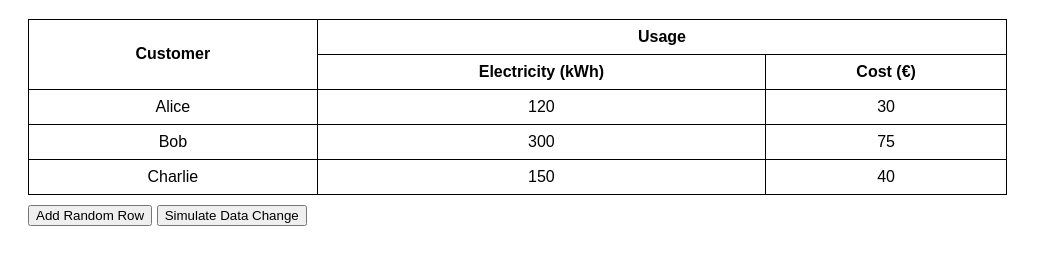
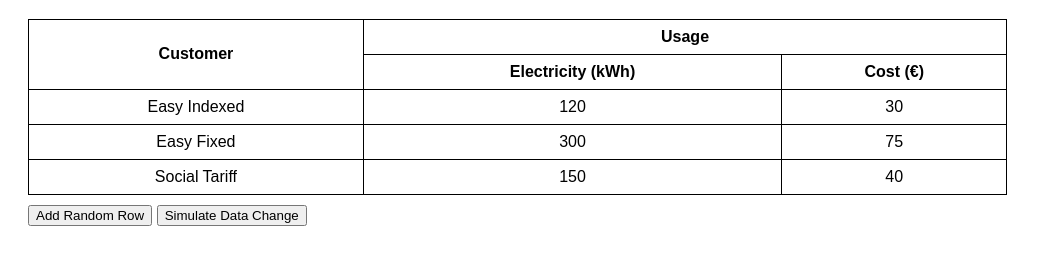
Before and after one commit to vinamra763-coder/copilot-test-site, a plain HTML site: page index.html in a window 1280 px wide. Shown: the part 89-354 px from the top of the page, without its empty margins (0-1042 px from the left). Drawn offline with Linux system fonts and the light colour scheme.

Commit message:
Update index.html

```diff
--- a/index.html
+++ b/index.html
@@ -27,9 +27,9 @@
   </thead>
 
   <tbody id="dataTable">
-    <tr><td>Alice</td><td>120</td><td>30</td></tr>
-    <tr><td>Bob</td><td>300</td><td>75</td></tr>
-    <tr><td>Charlie</td><td>150</td><td>40</td></tr>
+    <tr><td>Easy Indexed</td><td>120</td><td>30</td></tr>
+    <tr><td>Easy Fixed</td><td>300</td><td>75</td></tr>
+    <tr><td>Social Tariff</td><td>150</td><td>40</td></tr>
   </tbody>
 </table>
 
```
